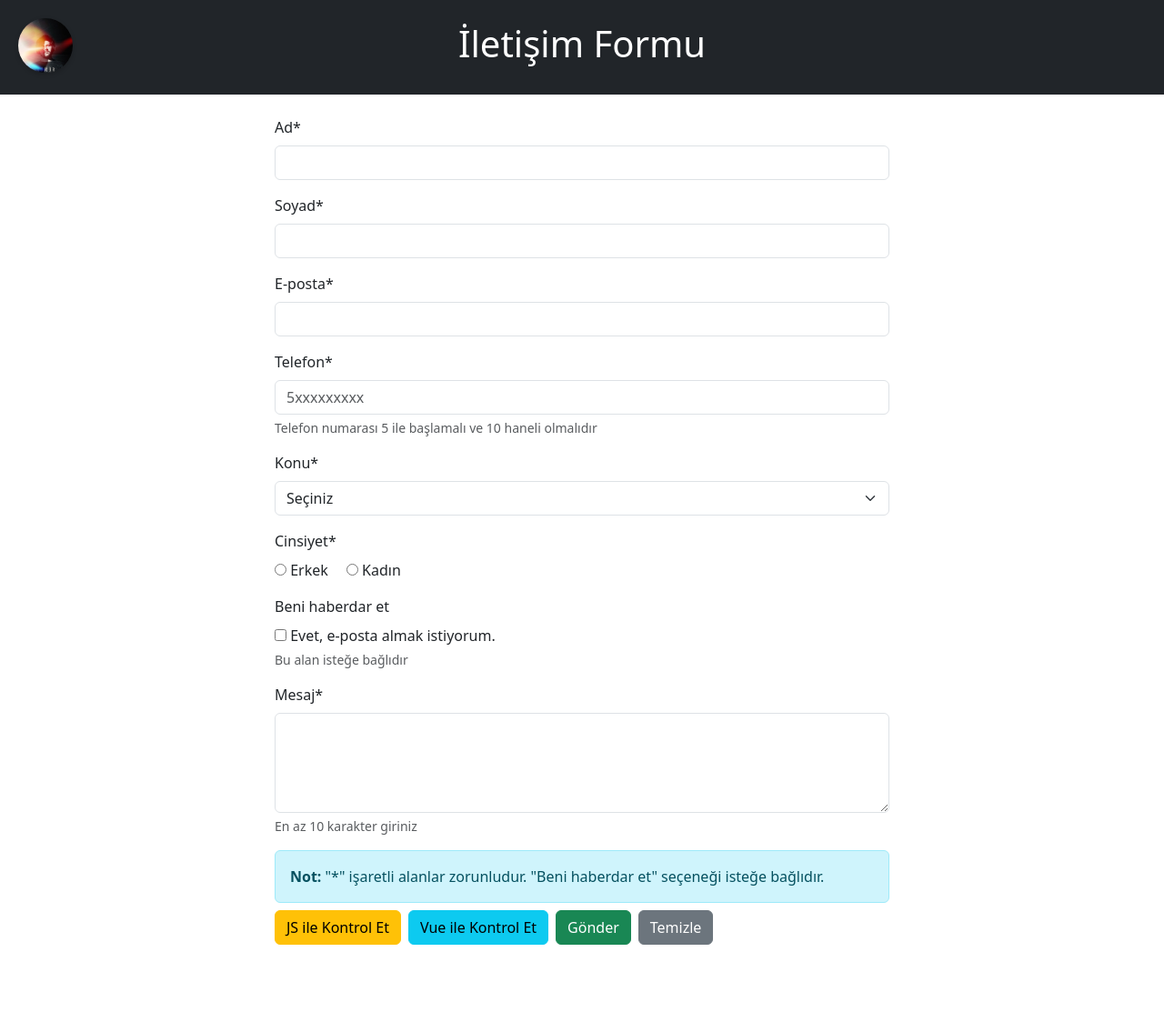
After one commit to DerdiyokSW/webteknolojileri-proje, a PHP site: page /iletisim.html in a window 1280 px wide. The commit adds this page. Shown: the whole page at 91% size. Run offline with PHP 8.4, Linux system fonts and the light colour scheme; some libraries are stand-ins or nearby versions.

Commit message:
iletisim bolumu eklendi, updateler yapıldı.

```diff
--- a/css/style.css
+++ b/css/style.css
@@ -1,6 +1,37 @@
+
+/*
+ * Ana Stil Dosyası
+ * Bu dosya tüm sayfalarda kullanılan ortak stilleri içerir
+ * - Genel görünüm ayarları
+ * - Sayfa yapısı
+ * - Bileşen stilleri
+ */
+
+/* Temel stil tanımlamaları */
 body {
   font-family: 'Segoe UI', sans-serif;
   background-color: #f4f4f4;
+}
+
+.home-button {
+  position: fixed;
+  top: 20px;
+  left: 20px;
+  width: 60px;
+  height: 60px;
+  z-index: 1000;
+  transition: transform 0.3s ease;
+}
+
+.home-button:hover {
+  transform: scale(1.1);
+}
+
+.home-button img {
+  width: 100%;
+  height: 100%;
+  border-radius: 50%;
+  box-shadow: 0 2px 5px rgba(0,0,0,0.2);
 }
 
 h1, h2 {
@@ -11,13 +42,39 @@ img {
   max-width: 100%;
 }
 
-/* Özgeçmiş sayfası stilleri */
+/*
+ * Özgeçmiş sayfası stilleri
+ * - Bölüm yapılandırması
+ * - Kartlar ve listeler
+ * - Özel tipografi
+ */
 section {
   background: white;
-  padding: 20px;
-  border-radius: 8px;
-  box-shadow: 0 2px 4px rgba(0,0,0,0.1);
+  padding: 40px;
+  border-radius: 12px;
+  box-shadow: 0 3px 6px rgba(0,0,0,0.1);
+  margin-bottom: 40px;
+}
+
+section h2 {
+  margin-bottom: 30px;
+  padding-bottom: 15px;
+  border-bottom: 2px solid #e9ecef;
+}
+
+section h3 {
+  margin: 25px 0 15px 0;
+  color: #444;
+}
+
+section p {
+  line-height: 1.8;
   margin-bottom: 20px;
+  font-size: 1.1rem;
+}
+
+.row {
+  margin-bottom: 30px;
 }
 
 article {
@@ -47,7 +104,12 @@ ul li:before {
   color: #007bff;
 }
 
-/* Şehrim sayfası stilleri */
+/*
+ * Şehrim sayfası stilleri
+ * - Slider yapılandırması
+ * - Görsel düzeni
+ * - Animasyonlar
+ */
 .carousel-item img {
   width: 100%;
   max-height: 500px;
--- /dev/null
+++ b/iletisim.html
@@ -0,0 +1,86 @@
+<!DOCTYPE html>
+<!-- İletişim Formu - Kullanıcı bilgileri toplama ve doğrulama -->
+<html lang="tr">
+<head>
+  <!-- Karakter seti ve görünüm ayarları -->
+  <meta charset="UTF-8" />
+  <meta name="viewport" content="width=device-width, initial-scale=1.0"/>
+  <title>İletişim</title>
+  <link rel="stylesheet" href="css/style.css" />
+  <link href="https://cdn.jsdelivr.net/npm/bootstrap@5.3.3/dist/css/bootstrap.min.css" rel="stylesheet">
+  <script src="https://unpkg.com/vue@3.4.21/dist/vue.global.prod.js"></script>
+</head>
+<body>
+  <a href="index.html" class="home-button">
+    <img src="img/profil.jpg" alt="Ana Sayfa">
+  </a>
+
+  <header class="bg-dark text-white text-center p-4">
+    <h1>İletişim Formu</h1>
+  </header>
+  <main class="container mt-4" style="max-width: 700px;">
+    <form id="form" action="iletisim-goster.html" method="GET">
+      <div class="mb-3">
+        <label for="ad" class="form-label">Ad*</label>
+        <input type="text" name="ad" id="ad" class="form-control" required minlength="3" />
+      </div>
+
+      <div class="mb-3">
+        <label for="soyad" class="form-label">Soyad*</label>
+        <input type="text" name="soyad" id="soyad" class="form-control" required minlength="2" />
+      </div>
+
+      <div class="mb-3">
+        <label for="email" class="form-label">E-posta*</label>
+        <input type="email" name="email" id="email" class="form-control" required />
+      </div>      <div class="mb-3">
+        <label for="telefon" class="form-label">Telefon*</label>
+        <input type="text" name="telefon" id="telefon" class="form-control" placeholder="5xxxxxxxxx"
+               pattern="5[0-9]{9}" title="Telefon numarası 5 ile başlamalı ve 10 haneli olmalıdır" required />
+        <div class="form-text">Telefon numarası 5 ile başlamalı ve 10 haneli olmalıdır</div>
+      </div>
+
+      <div class="mb-3">
+        <label for="konu" class="form-label">Konu*</label>
+        <select name="konu" id="konu" class="form-select">
+          <option value="">Seçiniz</option>
+          <option>Genel</option>
+          <option>Proje</option>
+          <option>İşbirliği</option>
+        </select>
+      </div>      <div class="mb-3">
+        <label class="form-label">Cinsiyet*</label><br />
+        <input type="radio" name="cinsiyet" value="Erkek" required /> Erkek
+        <input type="radio" name="cinsiyet" value="Kadın" class="ms-3" required /> Kadın
+      </div>
+
+      <div class="mb-3">
+        <label class="form-label">Beni haberdar et</label><br />
+        <input type="checkbox" name="haber" value="evet" /> Evet, e-posta almak istiyorum.
+        <div class="form-text">Bu alan isteğe bağlıdır</div>
+      </div>      <div class="mb-3">
+        <label for="mesaj" class="form-label">Mesaj*</label>
+        <textarea name="mesaj" id="mesaj" class="form-control" rows="4" required minlength="10"></textarea>
+        <div class="form-text">En az 10 karakter giriniz</div>
+      </div>
+
+      <div class="alert alert-info my-2">
+        <strong>Not:</strong> "*" işaretli alanlar zorunludur. "Beni haberdar et" seçeneği isteğe bağlıdır.
+      </div>
+
+      <div class="d-flex gap-2">
+        <button type="button" class="btn btn-warning" onclick="kontrolEt()">JS ile Kontrol Et</button>
+        <button type="button" class="btn btn-info" onclick="vueKontrol()">Vue ile Kontrol Et</button>
+        <button type="submit" class="btn btn-success">Gönder</button>
+        <button type="reset" class="btn btn-secondary">Temizle</button>
+      </div>
+    </form>
+  </main>
+
+  <div class="mb-5 pb-5"></div>
+
+  <script src="js/kontrol.js"></script>
+  <script src="js/vue-kontrol.js"></script>
+
+</body>
+</html>
--- /dev/null
+++ b/js/kontrol.js
@@ -0,0 +1,71 @@
+
+/**
+ * Form Validasyon Modülü - JavaScript ile form doğrulama işlemleri
+ * Bu modül, iletişim formundaki tüm alanların doğruluğunu kontrol eder
+ * - Ad/Soyad minimum uzunluk kontrolü
+ * - E-posta format kontrolü
+ * - Telefon numarası format kontrolü (5 ile başlayan 10 haneli)
+ * - Zorunlu alan kontrolü
+ */
+
+function kontrolEt() {
+    // Form elemanlarını al ve boşlukları temizle
+    const form = document.getElementById('form');
+    const ad = document.getElementById('ad').value.trim();
+    const soyad = document.getElementById('soyad').value.trim();
+    const email = document.getElementById('email').value.trim();
+    const telefon = document.getElementById('telefon').value.trim();
+    const konu = document.getElementById('konu').value;
+    const mesaj = document.getElementById('mesaj').value.trim();
+    const cinsiyet = document.querySelector('input[name="cinsiyet"]:checked');
+
+    let hatalar = [];
+
+    // Ad kontrolü
+    if (ad.length < 3) {
+        hatalar.push('Ad en az 3 karakter olmalıdır.');
+    }
+
+    // Soyad kontrolü
+    if (soyad.length < 2) {
+        hatalar.push('Soyad en az 2 karakter olmalıdır.');
+    }
+
+    // Email kontrolü
+    const emailRegex = /^[^\s@]+@[^\s@]+\.[^\s@]+$/;
+    if (!emailRegex.test(email)) {
+        hatalar.push('Geçerli bir e-posta adresi giriniz.');
+    }    // Telefon kontrolü
+    const telefonRegex = /^5[0-9]{9}$/;
+    if (!telefonRegex.test(telefon)) {
+        hatalar.push('Telefon numarası 5 ile başlamalı ve 10 haneli olmalıdır (Örn: 5321234567).');
+    }
+
+    // Konu kontrolü
+    if (!konu) {
+        hatalar.push('Lütfen bir konu seçiniz.');
+    }
+
+    // Zorunlu alan kontrolü
+    if (!ad || !soyad || !email || !telefon || !konu || !cinsiyet || !mesaj) {
+        hatalar.push('Beni haberdar et seçeneği hariç tüm alanlar zorunludur.');
+    }
+
+    // Cinsiyet kontrolü
+    if (!cinsiyet) {
+        hatalar.push('Lütfen cinsiyet seçiniz.');
+    }
+
+    // Mesaj kontrolü
+    if (mesaj.length < 10) {
+        hatalar.push('Mesaj en az 10 karakter olmalıdır.');
+    }
+
+    if (hatalar.length > 0) {
+        alert('Lütfen aşağıdaki hataları düzeltin:\n\n' + hatalar.join('\n'));
+        return false;
+    }
+
+    alert('Form başarıyla doğrulandı! Gönder butonuna tıklayarak devam edebilirsiniz.');
+    return true;
+}
--- /dev/null
+++ b/js/vue-kontrol.js
@@ -0,0 +1,107 @@
+
+/**
+ * Form Validasyon Modülü - Vue.js ile form doğrulama işlemleri
+ * Vue.js kullanarak reaktif form doğrulama sistemi
+ * Özellikler:
+ * - Anlık veri takibi ve doğrulama
+ * - Merkezi hata yönetimi
+ * - Tüm form alanları için kapsamlı kontroller
+ */
+
+const { createApp } = Vue;
+
+// Ana Vue uygulaması oluştur
+const formValidator = createApp({
+    // Reaktif veri modeli tanımla
+    data() {
+        return {
+            formData: {
+                ad: '',
+                soyad: '',
+                email: '',
+                telefon: '',
+                konu: '',
+                cinsiyet: '',
+                mesaj: ''
+            },
+            hatalar: []
+        };
+    },    // Form doğrulama metodları
+    methods: {
+        /**
+         * Form verilerini doğrula
+         * - Tüm alanları kontrol et
+         * - Hata mesajlarını yönet
+         * - Doğrulama sonucunu döndür
+         */
+        validateForm() {
+            // Form verilerini al
+            const form = document.getElementById('form');
+            this.formData = {
+                ad: form.ad.value.trim(),
+                soyad: form.soyad.value.trim(),
+                email: form.email.value.trim(),
+                telefon: form.telefon.value.trim(),
+                konu: form.konu.value,
+                cinsiyet: form.querySelector('input[name="cinsiyet"]:checked')?.value,
+                mesaj: form.mesaj.value.trim()
+            };
+
+            this.hatalar = [];
+
+            // Ad validasyonu
+            if (this.formData.ad.length < 3) {
+                this.hatalar.push('Ad en az 3 karakter olmalıdır.');
+            }
+
+            // Soyad validasyonu
+            if (this.formData.soyad.length < 2) {
+                this.hatalar.push('Soyad en az 2 karakter olmalıdır.');
+            }
+
+            // Email validasyonu
+            const emailRegex = /^[^\s@]+@[^\s@]+\.[^\s@]+$/;
+            if (!emailRegex.test(this.formData.email)) {
+                this.hatalar.push('Geçerli bir e-posta adresi giriniz.');
+            }            // Telefon validasyonu
+            const telefonRegex = /^5[0-9]{9}$/;
+            if (!telefonRegex.test(this.formData.telefon)) {
+                this.hatalar.push('Telefon numarası 5 ile başlamalı ve 10 haneli olmalıdır (Örn: 5321234567).');
+            }
+
+            // Konu validasyonu
+            if (!this.formData.konu) {
+                this.hatalar.push('Lütfen bir konu seçiniz.');
+            }
+
+            // Zorunlu alan kontrolü
+            if (!this.formData.ad || !this.formData.soyad || !this.formData.email ||
+                !this.formData.telefon || !this.formData.konu || !this.formData.cinsiyet ||
+                !this.formData.mesaj) {
+                this.hatalar.push('Beni haberdar et seçeneği hariç tüm alanlar zorunludur.');
+            }
+
+            // Cinsiyet validasyonu
+            if (!this.formData.cinsiyet) {
+                this.hatalar.push('Lütfen cinsiyet seçiniz.');
+            }
+
+            // Mesaj validasyonu
+            if (this.formData.mesaj.length < 10) {
+                this.hatalar.push('Mesaj en az 10 karakter olmalıdır.');
+            }
+
+            if (this.hatalar.length > 0) {
+                alert('Lütfen aşağıdaki hataları düzeltin:\n\n' + this.hatalar.join('\n'));
+                return false;
+            }
+
+            alert('Form Vue.js ile başarıyla doğrulandı! Gönder butonuna tıklayarak devam edebilirsiniz.');
+            return true;
+        }
+    }
+}).mount('#form');
+
+function vueKontrol() {
+    formValidator.validateForm();
+}
--- a/ozgecmis.html
+++ b/ozgecmis.html
@@ -8,6 +8,9 @@
   <link href="https://cdn.jsdelivr.net/npm/bootstrap@5.3.3/dist/css/bootstrap.min.css" rel="stylesheet">
 </head>
 <body>
+  <a href="index.html" class="home-button">
+    <img src="img/profil.jpg" alt="Ana Sayfa">
+  </a>
 
   <header class="bg-primary text-white text-center p-4">
     <h1>Özgeçmiş</h1>
```
Also changed, not shown: iletisim-goster.html (added, +62 -0 lines), index.html (+6 -2 lines), sehrim.html (+57 -43 lines).
